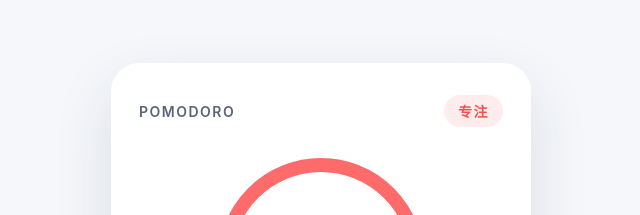
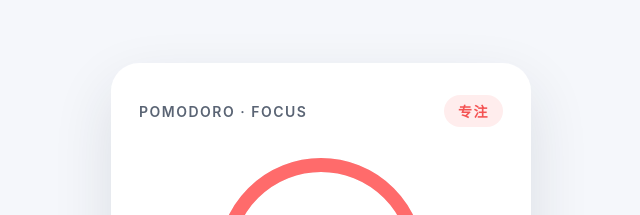
Before and after one commit to cczznn/Pomodoro, a plain HTML site: page index.html in a window 1280 px wide. Shown: the top 215 px of the page, 319-959 px from the left. Drawn offline with Linux system fonts and the light colour scheme.

Commit message:
Update brand label

```diff
--- a/index.html
+++ b/index.html
@@ -9,7 +9,7 @@
   <body>
     <main class="app">
       <header class="app__header">
-        <div class="app__brand">Pomodoro</div>
+        <div class="app__brand">Pomodoro · Focus</div>
         <div class="app__mode" id="modeLabel">专注</div>
       </header>
 
```
